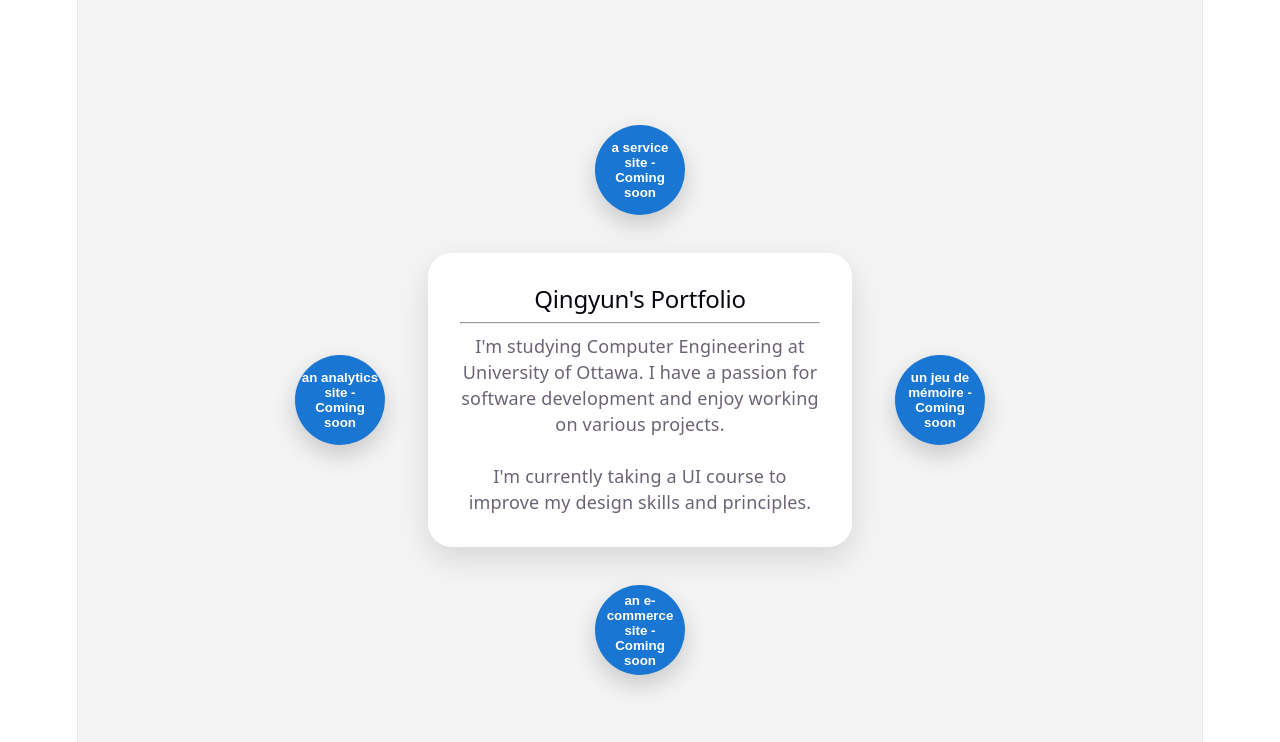
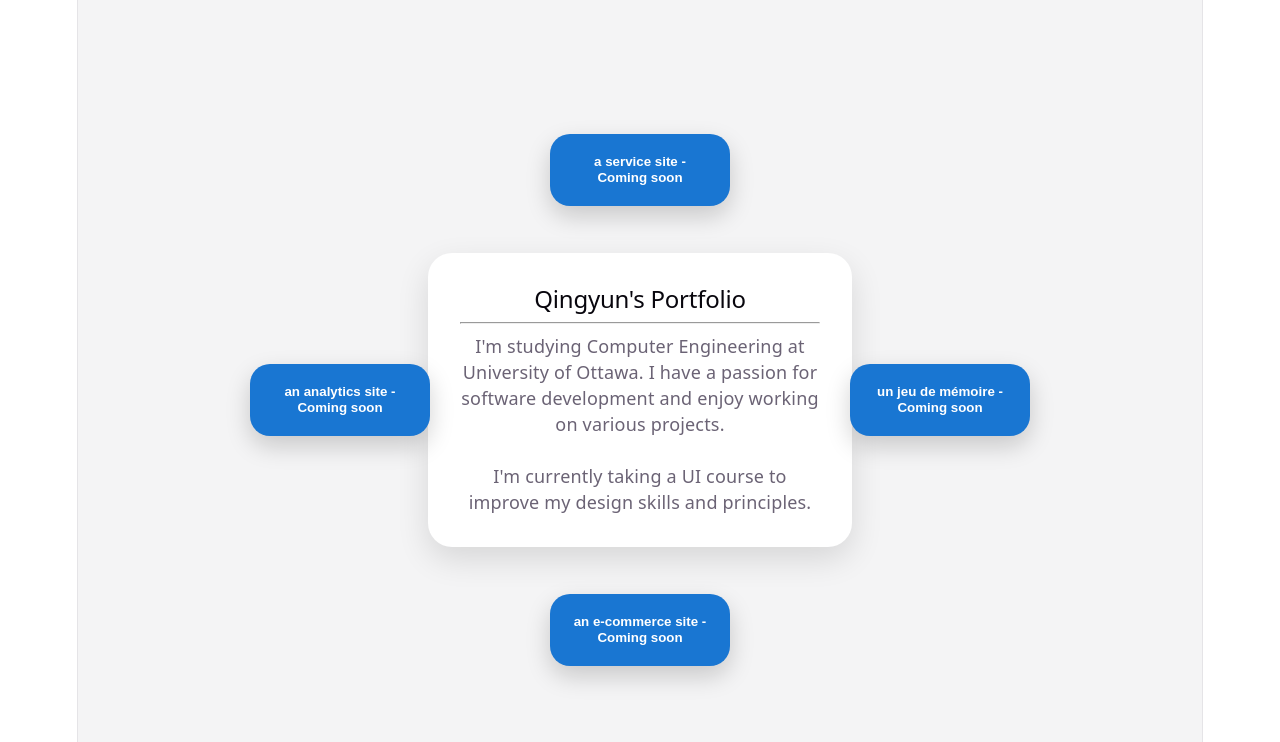
Before and after one commit to Mikami063/SEG3125, a React (Vite) app: page / in a window 1280 px wide. Shown: the top 742 px of the page. Built offline with nearby package versions, Linux system fonts and the light colour scheme.

Commit message:
animation hover

```diff
--- a/src/FloatingPortfolio.css
+++ b/src/FloatingPortfolio.css
@@ -22,13 +22,15 @@
 .floating-item {
   --offset-transform: translate(0, 0);
   position: absolute;
-  width: 90px;
-  height: 90px;
-  border-radius: 50%;
+  width: 180px;
+  height: 72px;
+  border-radius: 20px;
+  padding: 12px 18px;
   border: none;
   background: #1976d2;
   color: white;
   font-weight: 700;
+  line-height: 1.2;
   cursor: pointer;
   box-shadow: 0 10px 24px rgba(0, 0, 0, 0.18);
   transition: all 0.35s ease;
--- a/src/FloatingPortfolio.jsx
+++ b/src/FloatingPortfolio.jsx
@@ -39,6 +39,7 @@ const createOpenItemsState = (isOpen) =>
 
 function FloatingPortfolio() {
   const [openItems, setOpenItems] = useState(() => createOpenItemsState(true));
+  const [hoveredItem, setHoveredItem] = useState(null);
 
   useEffect(() => {
     const foldTimer = setTimeout(() => {
@@ -47,13 +48,6 @@ function FloatingPortfolio() {
 
     return () => clearTimeout(foldTimer);
   }, []);
-
-  const toggleItem = (id) => {
-    setOpenItems((prev) => ({
-      ...prev,
-      [id]: !prev[id],
-    }));
-  };
 
   return (
     <div className="portfolio-scene">
@@ -66,15 +60,19 @@ function FloatingPortfolio() {
       </div>
 
       {items.map((item) => {
-        const isOpen = openItems[item.id];
+        const isOpen = openItems[item.id] || hoveredItem === item.id;
 
         return (
           <button
+            type="button"
             key={item.id}
             className={`floating-item ${item.position} ${
               isOpen ? "active" : ""
             }`}
-            onClick={() => toggleItem(item.id)}
+            onMouseEnter={() => setHoveredItem(item.id)}
+            onMouseLeave={() => setHoveredItem(null)}
+            onFocus={() => setHoveredItem(item.id)}
+            onBlur={() => setHoveredItem(null)}
           >
             {isOpen ? (
               <div className="floating-content">
```
